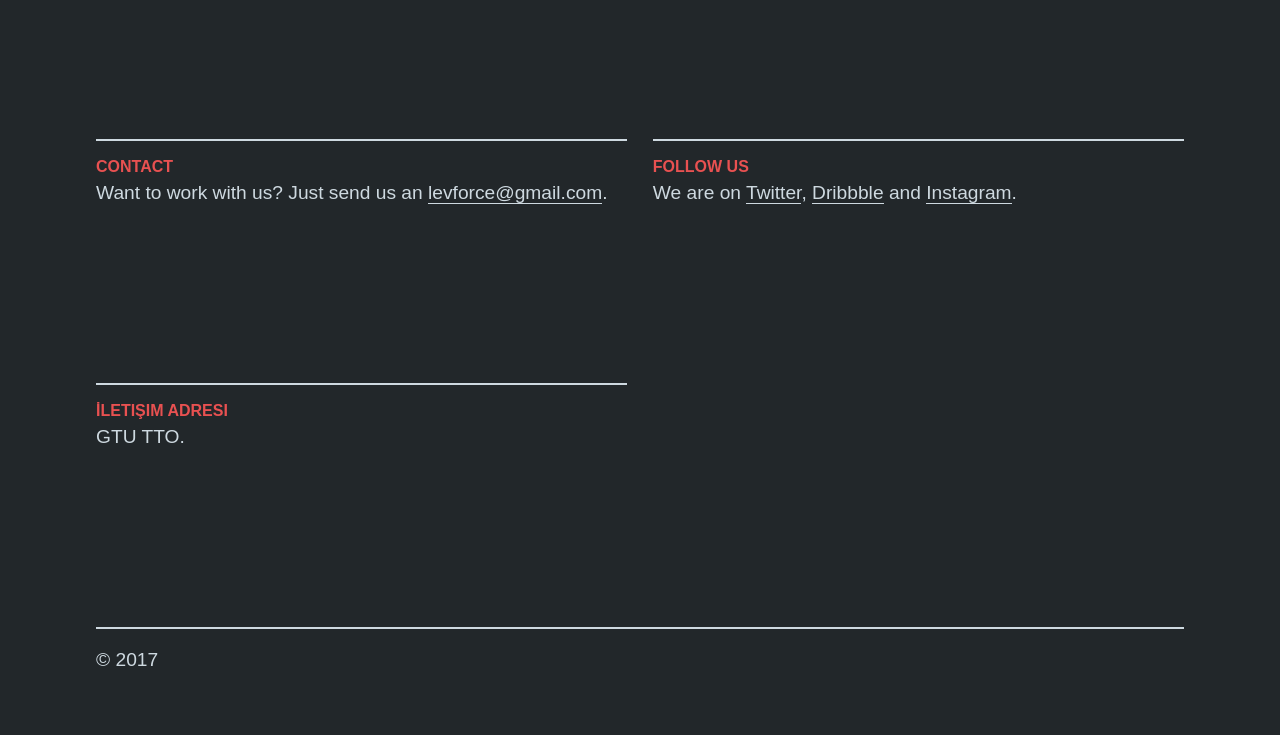
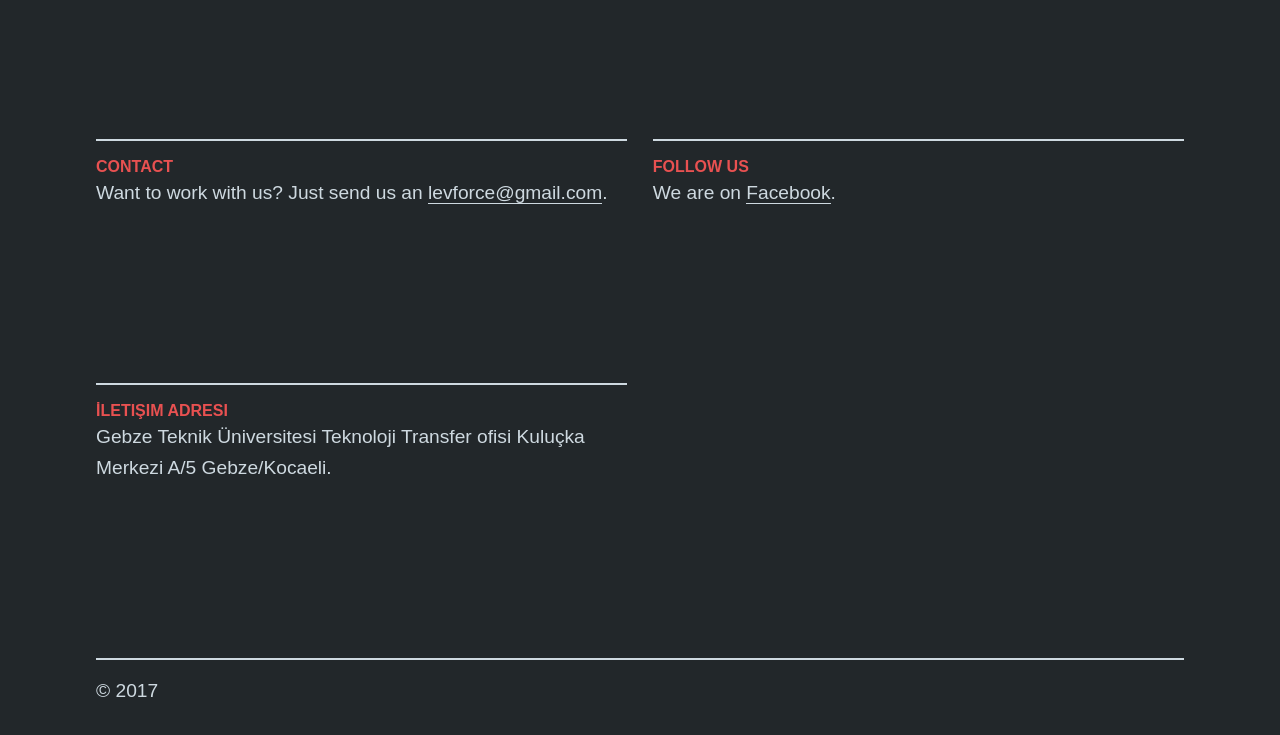
Before and after one commit to levforce/levforce.github.io, a plain HTML site: page index.html in a window 1280 px wide. Shown: the part 2661-3396 px from the top of the page. Drawn offline with nearby package versions, Linux system fonts and the light colour scheme.

Commit message:
Add files via upload

```diff
--- a/index.html
+++ b/index.html
@@ -84,7 +84,7 @@
 			<div class="col">
 				<h2>Follow us</h2>
 				<p>
-					We are on <a href="http://twitter.com/rickwaalders">Twitter</a>, <a href="http://dribbble.com/rickwaalders">Dribbble</a> and <a href="http://instagram.com/rickwaalders">Instagram</a>.
+					We are on <a href="https://www.facebook.com/LevForce/">Facebook</a>.
 				</p>
 			</div>
 		</section>
@@ -94,7 +94,7 @@
 			<div class="col">
 				<h2>İletişim Adresi</h2>
 				<p>
-					GTU TTO.
+					Gebze Teknik Üniversitesi Teknoloji Transfer ofisi Kuluçka Merkezi A/5 Gebze/Kocaeli.
 				</p>
 			</div>
 
```
